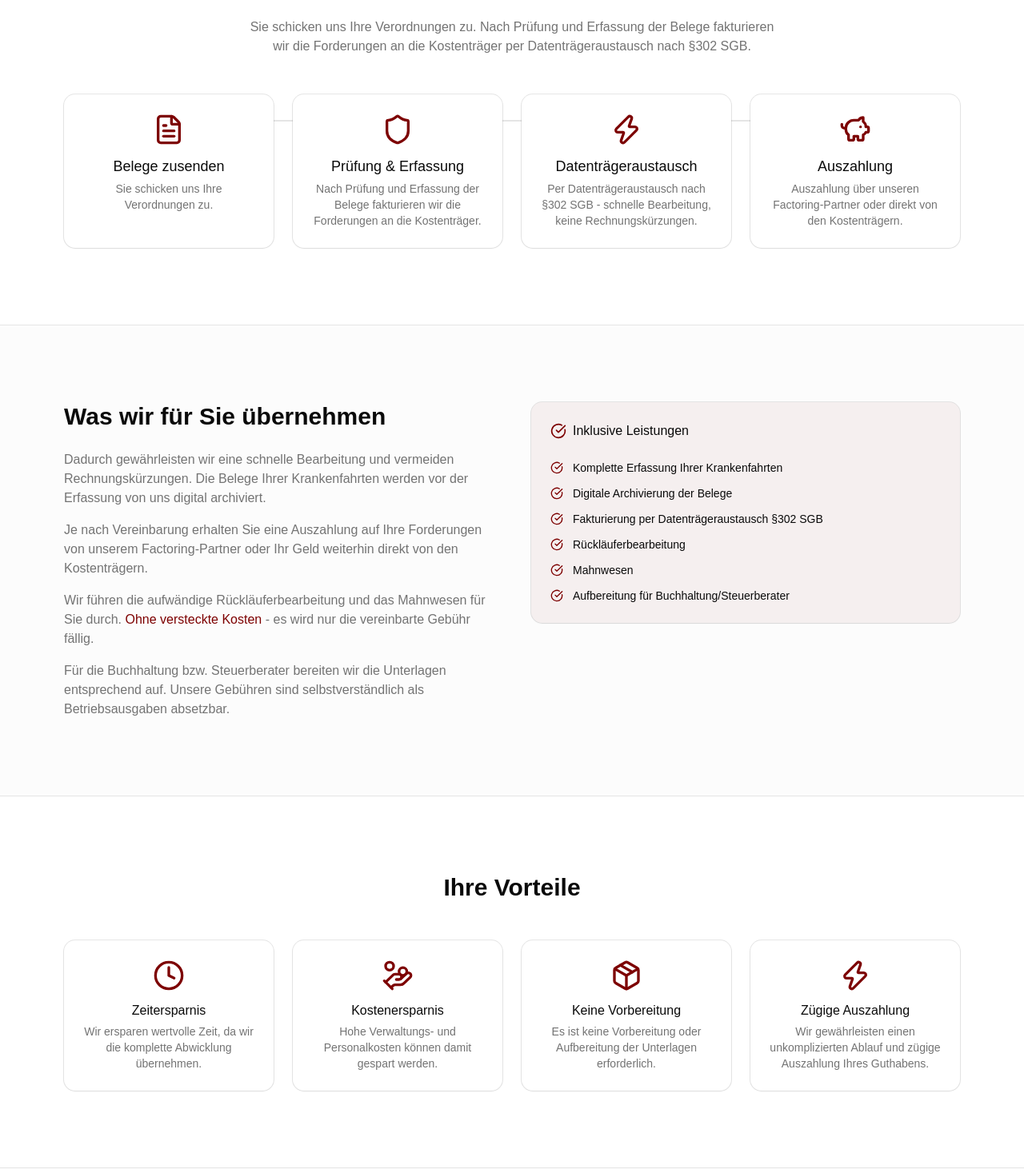
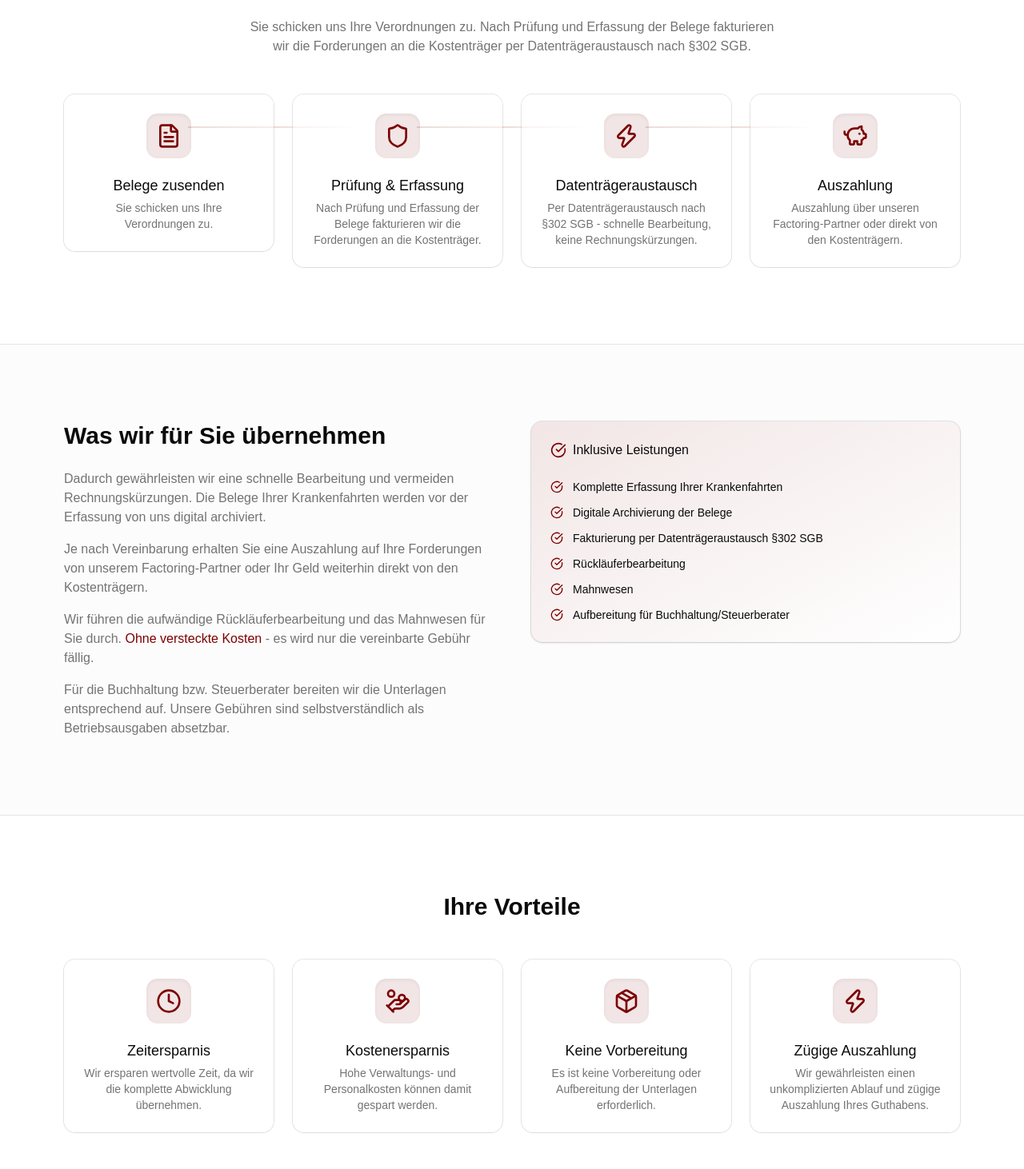
Before and after one commit to Yeah-Jack/ptas, a Next.js app: page /leistungen in a window 1280 px wide. Shown: the part 648-2110 px from the top of the page at 80% size. Built offline with nearby package versions, Linux system fonts and the light colour scheme.

Commit message:
feat: add fade-in-up animation to various sections for enhanced visual appeal

```diff
--- a/src/app/leistungen/page.tsx
+++ b/src/app/leistungen/page.tsx
@@ -12,8 +12,8 @@ import {
 	Zap,
 } from "lucide-react";
 import Link from "next/link";
+import { FadeInUp } from "@/components/animations/fade-in-up";
 import CTA from "@/components/cta";
-
 import { Button } from "@/components/ui/button";
 import {
 	Card,
@@ -96,10 +96,10 @@ export default function LeistungenPage() {
 			{/* Hero Section */}
 			<section className="border-b bg-linear-to-br from-primary/5 via-background to-primary/10 py-16 md:py-24">
 				<div className="container mx-auto max-w-6xl px-4">
-					<div className="mx-auto max-w-3xl text-center">
+					<FadeInUp className="mx-auto max-w-3xl text-center">
 						<div className="mb-4 flex items-center justify-center gap-2 text-primary">
 							<Package className="size-6" />
-							<span className="font-medium text-sm uppercase tracking-wider">
+							<span className="font-semibold text-sm uppercase tracking-wider">
 								Unsere Leistungen
 							</span>
 						</div>
@@ -112,14 +112,14 @@ export default function LeistungenPage() {
 							Transportscheine. Von der Erfassung der Krankenfahrten bis hin zur
 							Rechnungsstellung.
 						</p>
-					</div>
+					</FadeInUp>
 				</div>
 			</section>
 
 			{/* Process Section */}
 			<section className="py-16 md:py-24">
 				<div className="container mx-auto max-w-6xl px-4">
-					<div className="mb-12 text-center">
+					<FadeInUp className="mb-12 text-center">
 						<h2 className="mb-4 font-bold text-2xl md:text-3xl">
 							Unser Ablauf
 						</h2>
@@ -128,21 +128,25 @@ export default function LeistungenPage() {
 							der Belege fakturieren wir die Forderungen an die Kostenträger per
 							Datenträgeraustausch nach §302 SGB.
 						</p>
-					</div>
+					</FadeInUp>
 
 					<div className="grid gap-4 sm:grid-cols-2 md:gap-6 lg:grid-cols-4">
 						{processSteps.map((step, index) => (
 							<div key={step.title} className="relative">
 								{index < processSteps.length - 1 && (
-									<div className="absolute top-8 right-0 hidden h-0.5 w-full translate-x-1/2 bg-border lg:block" />
+									<div className="absolute top-10 right-0 hidden h-0.5 w-[calc(100%-3rem)] translate-x-1/2 bg-linear-to-r from-primary/30 to-background xl:block" />
 								)}
-								<Card className="relative h-full">
-									<CardHeader className="text-center">
-										<step.icon className="mx-auto mb-2 size-10 text-primary" />
+								<FadeInUp delay={0.1 * index}>
+									<Card className="relative h-full border-transparent bg-background/50 transition-all duration-300 hover:-translate-y-1 hover:border-primary/20 hover:bg-background hover:shadow-md">
+										<CardHeader className="flex flex-col items-center text-center">
+											<div className="mb-4 w-fit rounded-xl bg-primary/10 p-3 shadow-inner">
+												<step.icon className="size-8 text-primary" />
+											</div>
 											<CardTitle className="text-lg">{step.title}</CardTitle>
 											<CardDescription>{step.description}</CardDescription>
 										</CardHeader>
 									</Card>
+								</FadeInUp>
 							</div>
 						))}
 					</div>
@@ -153,7 +157,7 @@ export default function LeistungenPage() {
 			<section className="border-y bg-muted/30 py-12 md:py-16 lg:py-24">
 				<div className="container mx-auto max-w-6xl px-4">
 					<div className="grid items-start gap-8 lg:grid-cols-2 lg:gap-12">
-						<div>
+						<FadeInUp>
 							<h2 className="mb-6 font-bold text-2xl md:text-3xl">
 								Was wir für Sie übernehmen
 							</h2>
@@ -182,8 +186,9 @@ export default function LeistungenPage() {
 									selbstverständlich als Betriebsausgaben absetzbar.
 								</p>
 							</div>
-						</div>
-						<Card className="bg-primary/5">
+						</FadeInUp>
+						<FadeInUp delay={0.2}>
+							<Card className="border-primary/20 bg-linear-to-br from-primary/10 to-transparent shadow-sm">
 								<CardHeader>
 									<CardTitle className="flex items-center gap-2">
 										<CheckCircle className="size-5 text-primary" />
@@ -227,6 +232,7 @@ export default function LeistungenPage() {
 									</ul>
 								</CardContent>
 							</Card>
+						</FadeInUp>
 					</div>
 				</div>
 			</section>
@@ -234,21 +240,25 @@ export default function LeistungenPage() {
 			{/* Benefits Section */}
 			<section className="py-16 md:py-24">
 				<div className="container mx-auto max-w-6xl px-4">
-					<div className="mb-12 text-center">
+					<FadeInUp className="mb-12 text-center">
 						<h2 className="mb-4 font-bold text-2xl md:text-3xl">
 							Ihre Vorteile
 						</h2>
-					</div>
+					</FadeInUp>
 
 					<div className="grid gap-6 sm:grid-cols-2 lg:grid-cols-4">
-						{benefits.map((benefit) => (
-							<Card key={benefit.title}>
-								<CardHeader className="text-center">
-									<benefit.icon className="mx-auto mb-2 size-10 text-primary" />
-									<CardTitle>{benefit.title}</CardTitle>
+						{benefits.map((benefit, idx) => (
+							<FadeInUp key={benefit.title} delay={0.1 * idx}>
+								<Card className="h-full border-transparent bg-background/50 transition-all duration-300 hover:-translate-y-1 hover:border-primary/20 hover:bg-background hover:shadow-md">
+									<CardHeader className="flex flex-col items-center text-center">
+										<div className="mb-4 w-fit rounded-xl bg-primary/10 p-3 shadow-inner">
+											<benefit.icon className="size-8 text-primary" />
+										</div>
+										<CardTitle className="text-lg">{benefit.title}</CardTitle>
 										<CardDescription>{benefit.description}</CardDescription>
 									</CardHeader>
 								</Card>
+							</FadeInUp>
 						))}
 					</div>
 				</div>
--- a/src/components/ui/tabs.tsx
+++ b/src/components/ui/tabs.tsx
@@ -66,7 +66,7 @@ function TabsTrigger({
 				"relative inline-flex h-[calc(100%-1px)] flex-1 items-center justify-center gap-1.5 whitespace-nowrap rounded-md border border-transparent px-2 py-1 font-medium text-foreground/60 text-sm transition-all hover:text-foreground focus-visible:border-ring focus-visible:outline-1 focus-visible:outline-ring focus-visible:ring-[3px] focus-visible:ring-ring/50 disabled:pointer-events-none disabled:opacity-50 has-data-[icon=inline-end]:pr-1.5 has-data-[icon=inline-start]:pl-1.5 group-data-vertical/tabs:w-full group-data-vertical/tabs:justify-start group-data-[variant=default]/tabs-list:data-active:shadow-sm group-data-[variant=line]/tabs-list:data-active:shadow-none dark:text-muted-foreground dark:hover:text-foreground [&_svg:not([class*='size-'])]:size-4 [&_svg]:pointer-events-none [&_svg]:shrink-0",
 				"group-data-[variant=line]/tabs-list:bg-transparent group-data-[variant=line]/tabs-list:data-active:bg-transparent dark:group-data-[variant=line]/tabs-list:data-active:border-transparent dark:group-data-[variant=line]/tabs-list:data-active:bg-transparent",
 				"data-active:bg-background data-active:text-foreground dark:data-active:border-input dark:data-active:bg-input/30 dark:data-active:text-foreground",
-				"after:absolute after:bg-foreground after:opacity-0 after:transition-opacity group-data-horizontal/tabs:after:inset-x-0 group-data-vertical/tabs:after:inset-y-0 group-data-vertical/tabs:after:-right-1 group-data-horizontal/tabs:after:bottom-[-5px] group-data-horizontal/tabs:after:h-0.5 group-data-vertical/tabs:after:w-0.5 group-data-[variant=line]/tabs-list:data-active:after:opacity-100",
+				"after:absolute after:bg-foreground after:opacity-0 after:transition-opacity group-data-horizontal/tabs:after:inset-x-0 group-data-vertical/tabs:after:inset-y-0 group-data-vertical/tabs:after:-right-1 group-data-horizontal/tabs:after:-bottom-1.25 group-data-horizontal/tabs:after:h-0.5 group-data-vertical/tabs:after:w-0.5 group-data-[variant=line]/tabs-list:data-active:after:opacity-100",
 				className,
 			)}
 			{...props}
```
Lines whose indentation alone changed are shown as unchanged.
